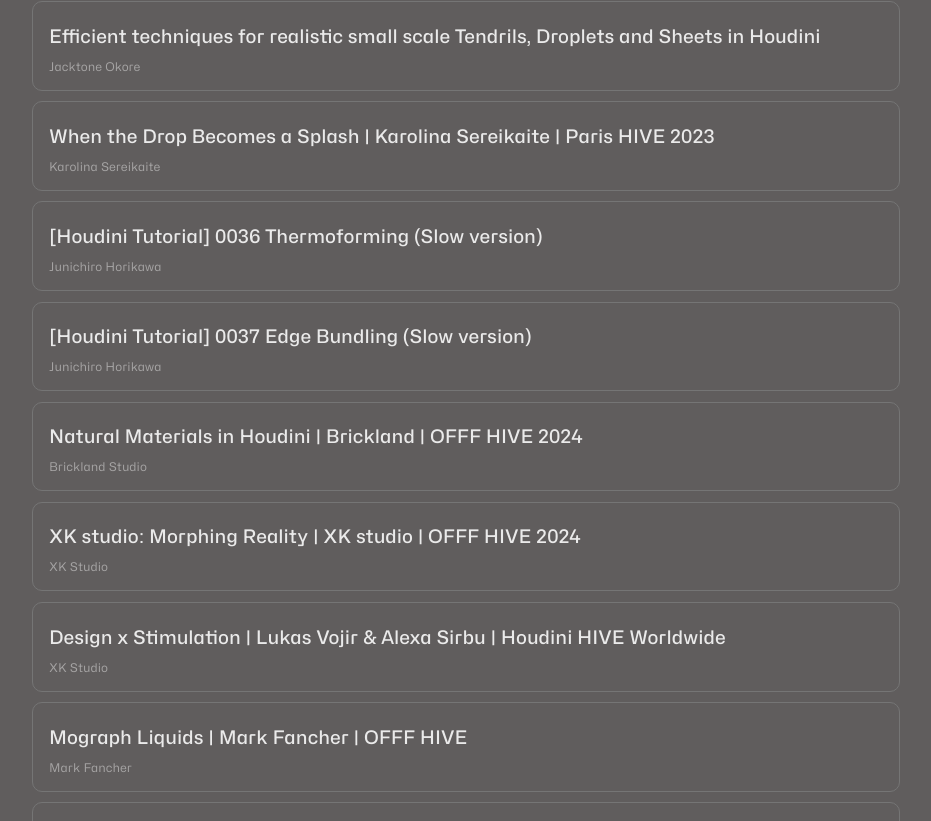
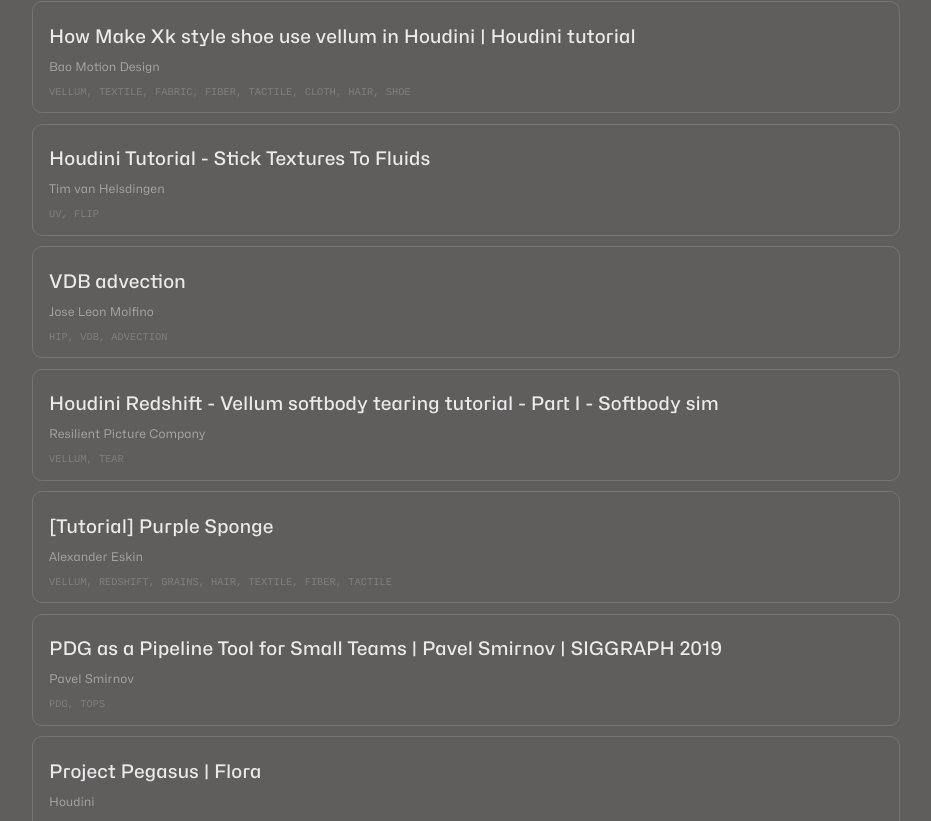
Before and after one commit to alexmajewski/cg-resources, a React (Vite) app: page / in a window 1280 px wide. Shown: the part 259-1080 px from the top of the page, without its empty margins (174-1105 px from the left). Built offline with nearby package versions, Linux system fonts and the light colour scheme.

Commit message:
source update, shown hashtags

```diff
--- a/src/components/SearchResult.css
+++ b/src/components/SearchResult.css
@@ -14,3 +14,10 @@
     opacity: 50%;
     font-size: 0.75em;
 }
+
+.tags {
+    text-transform: uppercase;
+    font-size: 0.65em;
+    color: rgba(255,255,255,0.2);
+    /* opacity: 0.2; */
+}
--- a/src/components/SearchResult.jsx
+++ b/src/components/SearchResult.jsx
@@ -2,8 +2,11 @@
 import './SearchResult.css'
 
 export const SearchResult = ({ result}) => {
+    const tagsToShow = result.tags.slice(3)
+
     return <div className="search-result">
         <h3><a href={result.link} target="_blank">{result.title}</a></h3>
         <p className="search-result-author">{result.author}</p>
+        <p class="mono tags">{tagsToShow.join(', ')}</p>
         </div>
 }
--- a/src/online-resources.js
+++ b/src/online-resources.js
@@ -1,4 +1,59 @@
 export const data = [
+    {
+        "title": "How Make Xk style shoe use vellum in Houdini | Houdini tutorial",
+        "author": "Bao Motion Design",
+        "link": "https://www.youtube.com/watch?v=BZx_V2ci1yc",
+        "tags": ["houdini", "tutorial", "free", "vellum", "textile", "fabric", "fiber", "tactile", "cloth", "hair", "shoe"]
+    },
+    {
+        "title": "Houdini Tutorial - Stick Textures To Fluids",
+        "author": "Tim van Helsdingen",
+        "link": "https://www.youtube.com/watch?v=7ho2S5u7NV0",
+        "tags": ["houdini", "tutorial", "free", "uv", "flip"]
+    },
+    {
+        "title": "VDB advection",
+        "author": "Jose Leon Molfino",
+        "link": "https://cmolfino.gumroad.com/l/pyrjg",
+        "tags": ["houdini", "scene", "free", "hip", "vdb", "advection"]
+    },
+    {
+        "title": "Houdini Redshift - Vellum softbody tearing tutorial - Part I - Softbody sim",
+        "author": "Resilient Picture Company",
+        "link": "https://www.youtube.com/watch?v=2EqLi2r1Ccw",
+        "tags": ["houdini", "course", "free", "vellum", "tear"]
+    },
+    {
+        "title": "[Tutorial] Purple Sponge",
+        "author": "Alexander Eskin",
+        "link": "https://www.youtube.com/watch?v=O5cFGKp0n_A",
+        "tags": ["houdini", "tutorial", "free", "vellum", "redshift", "grains", "hair", "textile", "fiber", "tactile"]
+    },
+    {
+        "title": "PDG as a Pipeline Tool for Small Teams | Pavel Smirnov | SIGGRAPH 2019",
+        "author": "Pavel Smirnov",
+        "link": "https://www.youtube.com/watch?v=t0bhiCoDR8M",
+        "tags": ["houdini", "talk", "free", "pdg", "tops"]
+
+    },
+    {
+        "title": "Project Pegasus | Flora",
+        "author": "Houdini",
+        "link": "https://www.youtube.com/watch?v=CUdvIy7Hog4&list=PLXNFA1EysfYlfIsvctl-smZyWh-rG__Ee&index=1",
+        "tags": ["houdini", "course", "free", "hda", "tool", "nature", "tree", "foliage"]
+    },
+    {
+        "title": "Project Pegasus | Landscape Workflow",
+        "author": "Houdini",
+        "link": "https://www.youtube.com/watch?v=VtckzNxsaQw&list=PLXNFA1EysfYkvwB_N_cWYHKi09_rgSkzM",
+        "tags": ["houdini", "course", "free", "heightfield", "landscape", "environment"]
+    },
+    {
+        "title": "Discovering Houdini Vellum 1",
+        "author": "Arsen Margaryan",
+        "link": "https://www.sidefx.com/tutorials/discovering-houdini-vellum/",
+        "tags": ["houdini", "course", "free", "vellum", "basics"]
+    },
     {
         "title": "Efficient techniques for realistic small scale Tendrils, Droplets and Sheets in Houdini",
         "author": "Jacktone Okore",
@@ -27,7 +82,7 @@
         "title": "Natural Materials in Houdini | Brickland | OFFF HIVE 2024",
         "author": "Brickland Studio",
         "link": "https://www.youtube.com/watch?v=uxcprOuSiqU",
-        "tags": ["houdini", "free", "talk", "mineral", "rock", "procedural", "generation", "cloth", "fashion"]
+        "tags": ["houdini", "free", "talk", "mineral", "rock", "nature", "procedural", "generation", "cloth", "fashion"]
     },
     {
         "title": "XK studio: Morphing Reality | XK studio | OFFF HIVE 2024",
```
